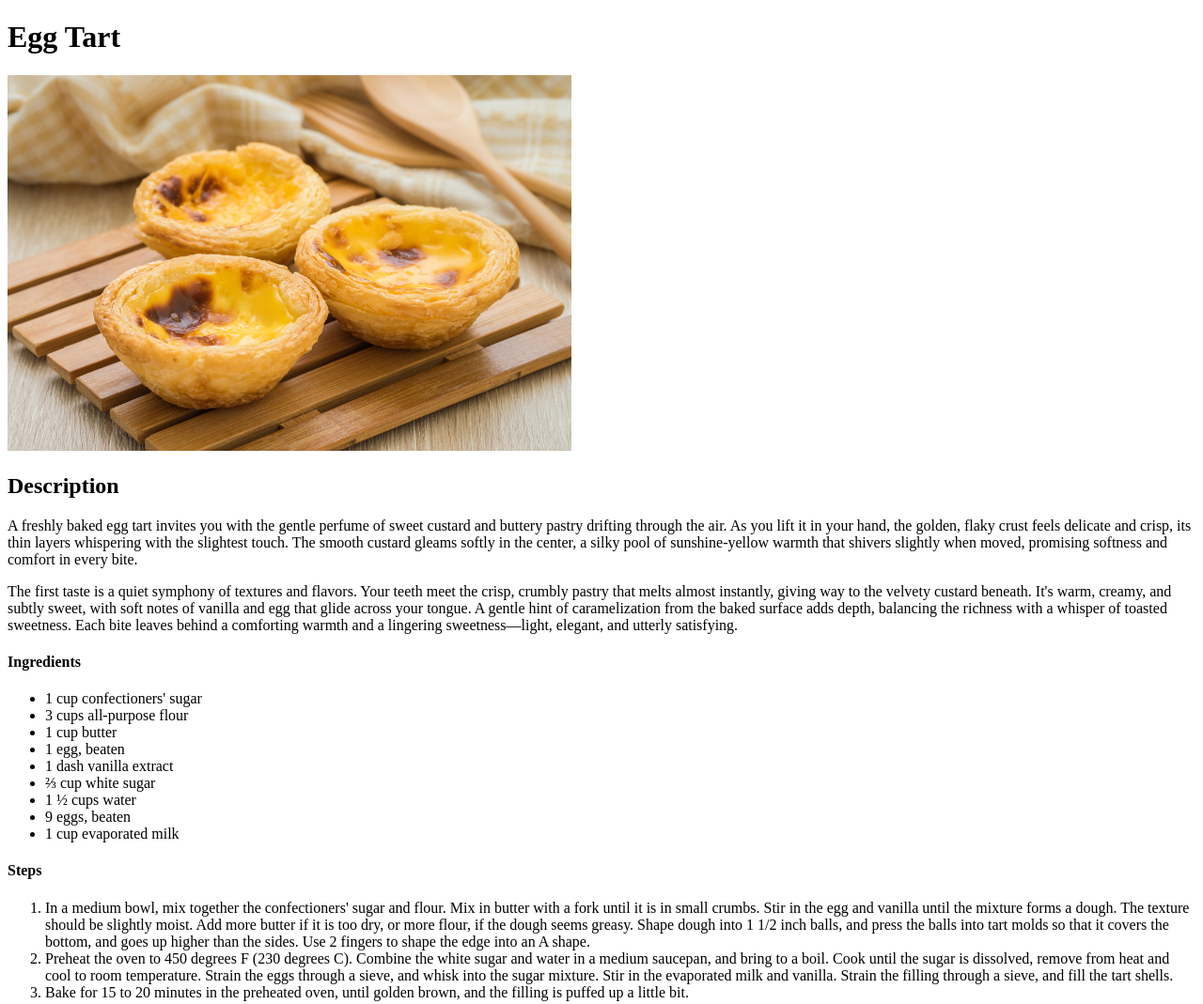
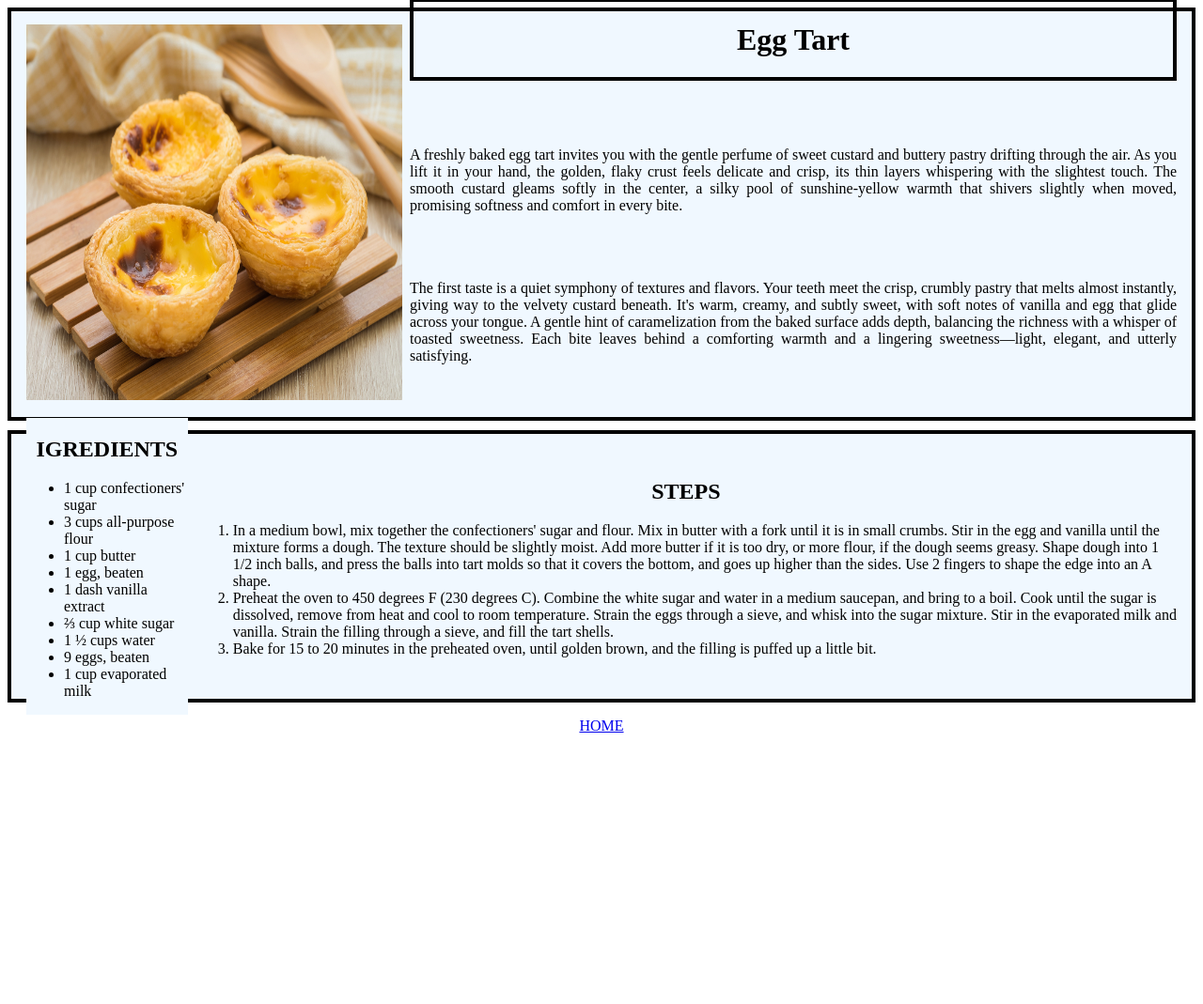
Before and after one commit to lovencoder/odin-recipes, a plain HTML site: page recipes/eggtart.html in a window 1280 px wide. Shown: the top 1069 px of the page at 94% size. After the commit the page ends 800 px from the top, so only its background shows below. Drawn offline with Linux system fonts and the light colour scheme.

Commit message:
Trial Project

```diff
--- a/recipes/eggtart.html
+++ b/recipes/eggtart.html
@@ -4,18 +4,22 @@
     <meta charset="UTF-8">
     <meta name="viewport" content="width=device-width, initial-scale=1.0">
     <title>Big's Pastries / Brownie</title>
+    <link rel="stylesheet" href="../styles.css">
 </head>
 <body>
-    <h1>Egg Tart</h1>
+    <div class="containerone">
+        <div class="image"><img src="../images/EggTart.jpg" alt="Cookie" height="400" width="400"></div>
+    <div class="containertwo">
+        <div class="headerone"><h1>Egg Tart</h1></div>
+        <p class="para"> A freshly baked egg tart invites you with the gentle perfume of sweet custard and buttery pastry drifting through the air. As you lift it in your hand, the golden, flaky crust feels delicate and crisp, its thin layers whispering with the slightest touch. The smooth custard gleams softly in the center, a silky pool of sunshine-yellow warmth that shivers slightly when moved, promising softness and comfort in every bite.</p>
+        <p class="para">The first taste is a quiet symphony of textures and flavors. Your teeth meet the crisp, crumbly pastry that melts almost instantly, giving way to the velvety custard beneath. It's warm, creamy, and subtly sweet, with soft notes of vanilla and egg that glide across your tongue. A gentle hint of caramelization from the baked surface adds depth, balancing the richness with a whisper of toasted sweetness. Each bite leaves behind a comforting warmth and a lingering sweetness—light, elegant, and utterly satisfying.</p>
+        </div>
+    </div>
 
-    <p><img src="../images/EggTart.jpg" alt="Cookie" height="400" width="600"></p>
-
-    <p><h2>Description</h2></p>
-
-    <p> A freshly baked egg tart invites you with the gentle perfume of sweet custard and buttery pastry drifting through the air. As you lift it in your hand, the golden, flaky crust feels delicate and crisp, its thin layers whispering with the slightest touch. The smooth custard gleams softly in the center, a silky pool of sunshine-yellow warmth that shivers slightly when moved, promising softness and comfort in every bite.</p>
-    <p>The first taste is a quiet symphony of textures and flavors. Your teeth meet the crisp, crumbly pastry that melts almost instantly, giving way to the velvety custard beneath. It's warm, creamy, and subtly sweet, with soft notes of vanilla and egg that glide across your tongue. A gentle hint of caramelization from the baked surface adds depth, balancing the richness with a whisper of toasted sweetness. Each bite leaves behind a comforting warmth and a lingering sweetness—light, elegant, and utterly satisfying.</p>
-    <p><h4>Ingredients</h4></p>
-    <ul>
+    <div class="containerthree">
+        <div class="containerfour">
+        <div class="headertwo"><h2>IGREDIENTS</h2></div>
+        <ul>
         <li> 1 cup confectioners' sugar</li>
         <li> 3 cups all-purpose flour</li>
         <li> 1 cup butter</li>
@@ -25,15 +29,19 @@
         <li> 1 ½ cups water</li>
         <li> 9 eggs, beaten</li>
         <li> 1 cup evaporated milk</li>
-    </ul>
-    <p><h4>Steps</h4></p>
-    <ol>
+        </ul>
+        </div>
+        <div class="containerfive">
+         <div class="headertwo"><h2>STEPS</h2></div>
+        <ol>
         <li>In a medium bowl, mix together the confectioners' sugar and flour. Mix in butter with a fork until it is in small crumbs. Stir in the egg and vanilla until the mixture forms a dough. The texture should be slightly moist. Add more butter if it is too dry, or more flour, if the dough seems greasy. Shape dough into 1 1/2 inch balls, and press the balls into tart molds so that it covers the bottom, and goes up higher than the sides. Use 2 fingers to shape the edge into an A shape.</li>
         <li>Preheat the oven to 450 degrees F (230 degrees C). Combine the white sugar and water in a medium saucepan, and bring to a boil. Cook until the sugar is dissolved, remove from heat and cool to room temperature. Strain the eggs through a sieve, and whisk into the sugar mixture. Stir in the evaporated milk and vanilla. Strain the filling through a sieve, and fill the tart shells.</li>
         <li>Bake for 15 to 20 minutes in the preheated oven, until golden brown, and the filling is puffed up a little bit.</li>
-    </ol>
+        </ol>
+        </div>
+    </div>
 
-    <p><a href="../index.html"> HOME</a></p>
+    <p class="home"><a href="../index.html"> HOME</a></p>
 
 
 </body>
--- /dev/null
+++ b/styles.css
@@ -0,0 +1,77 @@
+.header {
+    border: 3px double black;
+    background-color: aliceblue;
+    margin: 20px auto;
+    width: 1500px;
+    text-align: center;
+    font-size: 80px;
+}
+
+.container {
+    border: 3px double black;
+    background-color: aliceblue;
+    margin: 20px auto;
+    width: 800px;
+    text-align: center;
+}
+
+.one {
+    background-color: aliceblue;
+    border-radius: 15px 50px 30px;
+    box-shadow: 5px 5px;
+    cursor: pointer;
+    transition-duration: 0.4s;
+    font-size: 50px;
+}
+
+.one:hover {
+    background-color: pink;
+}
+
+.containerone {
+    background-color: aliceblue;
+    display: flex;
+    height: 400px;
+    padding: 16px;
+    border: 4px solid black;
+    align-items: center;
+    justify-content: center;
+    gap: 8px;
+}
+
+.containerthree {
+    background-color: aliceblue;
+    display: flex;
+    height: 250px;
+    padding: 16px;
+    border: 4px solid black;
+    align-items: center;
+    justify-content: center;
+    gap: 8px;
+    margin-top: 10px;
+}
+
+.containerfour {
+    background-color: aliceblue;
+    display: block;
+    width: 500px;
+}
+
+.headerone {
+    border: 4px solid black;
+    text-align: center;
+    margin-bottom: 70px;
+}
+
+.headertwo {
+    text-align: center;
+}
+
+.para {
+    text-align: justify;
+    margin-bottom: 70px;
+}
+
+.home {
+    text-align: center;
+}
```
Also changed, not shown: index.html (+6 -5 lines), recipes/brownie.html (+22 -14 lines), recipes/chocochipcookie.html (+22 -14 lines).
